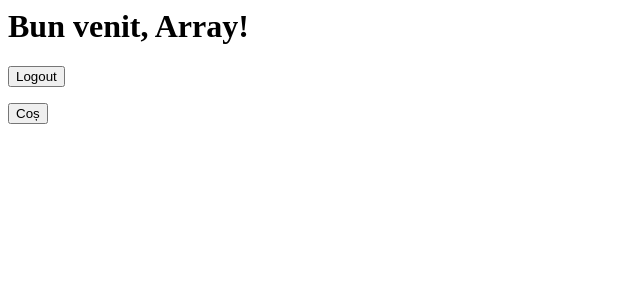
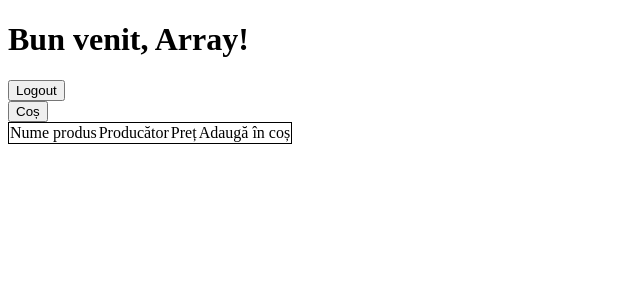
Before and after one commit to iftodimihail/WebpagePens, a PHP site: page /TI12/ in a window 1280 px wide. Shown: the top 300 px of the page, without its empty margins (0-640 px from the left). Run offline with PHP 8.4, Linux system fonts and the light colour scheme; the visitor is signed in with stand-in values (Sample User, id 1); data that the repository does not hold is empty.

Commit message:
added the link to the product description

```diff
--- a/TI12/index.php
+++ b/TI12/index.php
@@ -1,10 +1,19 @@
 <?php
 	session_start();
 ?>
+<!DOCTYPE html>
+<html>
+<head>
+	<meta charset="utf-8">
+	<meta http-equiv="x-ua-compatible" content="ie=edge"> <!-- † -->
+	<meta name="viewport" content="width=device-width, initial-scale=1, shrink-to-fit=no">
+	<title>TI 12</title>
+</head>
+<body>
 	<?php if(!isset($_SESSION['utilizator'])){ ?>
 		<form method="POST" action="api/login.php">
-			Utilizator: <input type="text" name="utilizator" value="ana" required>
-			Parola: <input type="text" name="parola" value="1234" required>
+			Utilizator: <input type="text" name="utilizator" required>
+			Parola: <input type="text" name="parola" required>
 			<input type="submit" name="loginBtn" value="Login">
 		</form>
 	<?php
@@ -22,7 +31,7 @@
 		</form>
 
 		<form method="post" action="cos.php">
-			<input type="submit" name="cartBn" value="Coș">
+			<input type="submit" name="cartBtn" value="Coș">
 		</form>
 
 		<?php
@@ -31,18 +40,24 @@
 		while(!feof($file)){
 			$json.=fgets($file);
 		}
+		fclose($file);
 		$jsonArr = json_decode($json,true);
-		echo '<table id="productsTable">';
+		?>
+		<table id="productsTable" style="text-align:center; border-collapse: collapse;">
+		<tr style="border: 1px solid;"><td>Nume produs</td><td>Producător</td><td>Preț</td><td>Adaugă în coș</td></tr>
+		<?php
 		foreach($jsonArr as $item){
-			echo '<tr id="'.$item["id"].'">';
-			echo '<td>'.$item["nume"].'</td>';
+			echo '<tr style="border: 1px solid" id="'.$item["id"].'">';
+			echo '<td><a href="produs.php?id='.$item["id"].'">'.$item["nume"].'</td>';
 			echo '<td>'.$item["producator"].'</td>';
 			echo '<td>'.$item["pret"].'</td>';
 			echo '<form method="post" action="api/modifica.php?id='.$item["id"].'">';
-			echo '<td><input type="submit" name="addProd" value="Adauga"></td>';
+			echo '<td><input type="submit" name="addProd" value="Adaugă"></td>';
 			echo '</form>';
 			echo '</tr>';
 		}
 		echo '</table>';
 	}
 ?>
+</body>
+</html>
```
